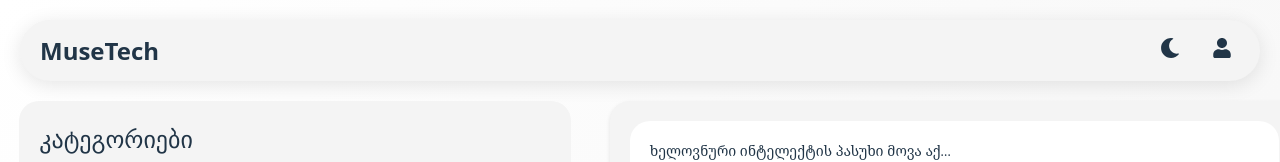
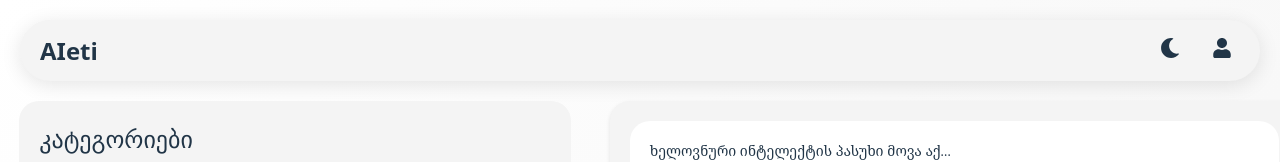
Before and after one commit to Besika40k/GDGMuseTech, a React (Vite) app in the folder frontend/: page /interview in a window 1280 px wide. Shown: the top 162 px of the page. Built offline with nearby package versions, Linux system fonts and the light colour scheme.

Commit message:
minimal changes
NaN

```diff
--- a/frontend/index.html
+++ b/frontend/index.html
@@ -8,13 +8,9 @@
       rel="stylesheet"
     />
     <meta charset="UTF-8" />
-    <link
-      rel="icon"
-      type="image/png"
-      href="https://pngimg.com/d/letter_m_PNG44.png"
-    />
+    <link rel="icon" type="image/png" href="../frontend/public/aiia.jpg" />
     <meta name="viewport" content="width=device-width, initial-scale=1.0" />
-    <title>GDG-MuseTech</title>
+    <title>AIeti</title>
   </head>
   <body>
     <div id="root"></div>
--- a/frontend/src/components/Nav.jsx
+++ b/frontend/src/components/Nav.jsx
@@ -29,7 +29,7 @@ const Nav = () => {
     <nav className="navbar">
       <div className="logo">
         {/* Replace with your logo */}
-        <span>MuseTech</span>
+        <span>AIeti</span>
       </div>
 
       <div className="right-section">
```
Also changed, not shown: frontend/public/aiia.jpg (added).
